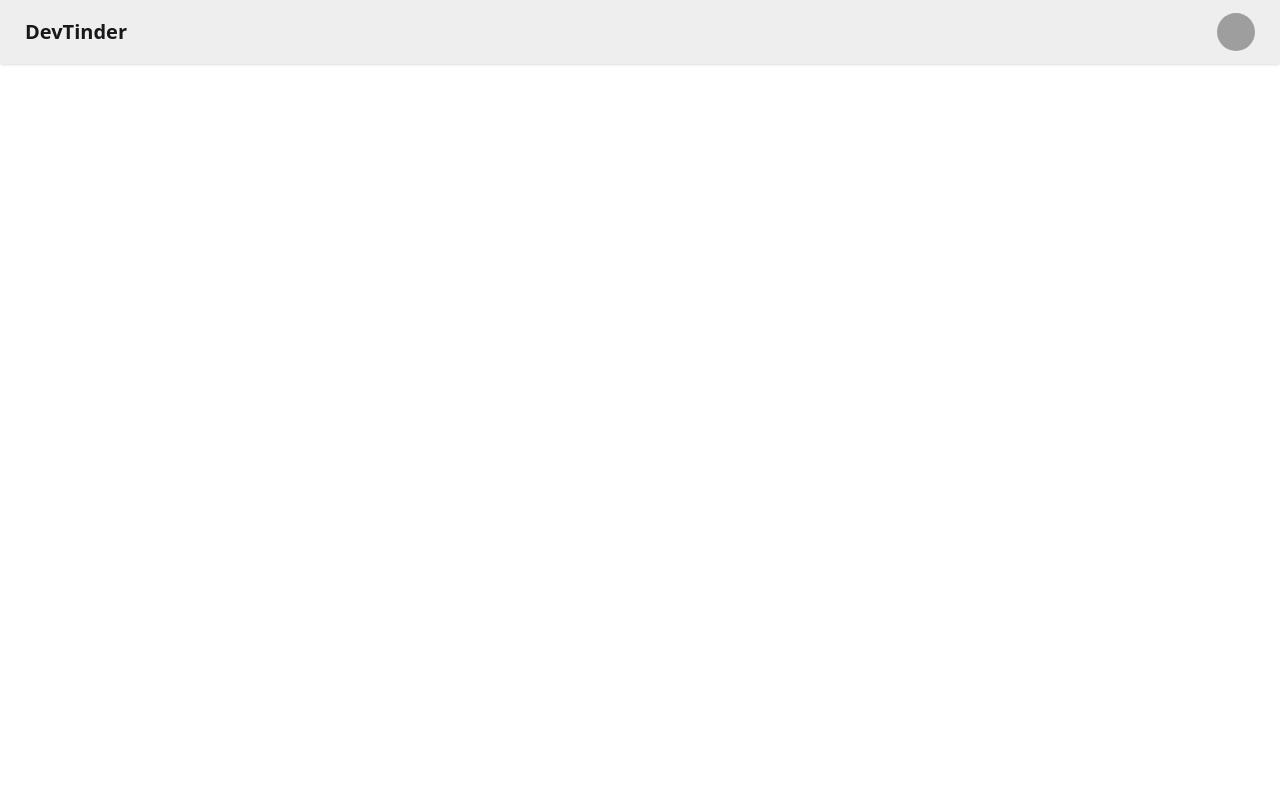
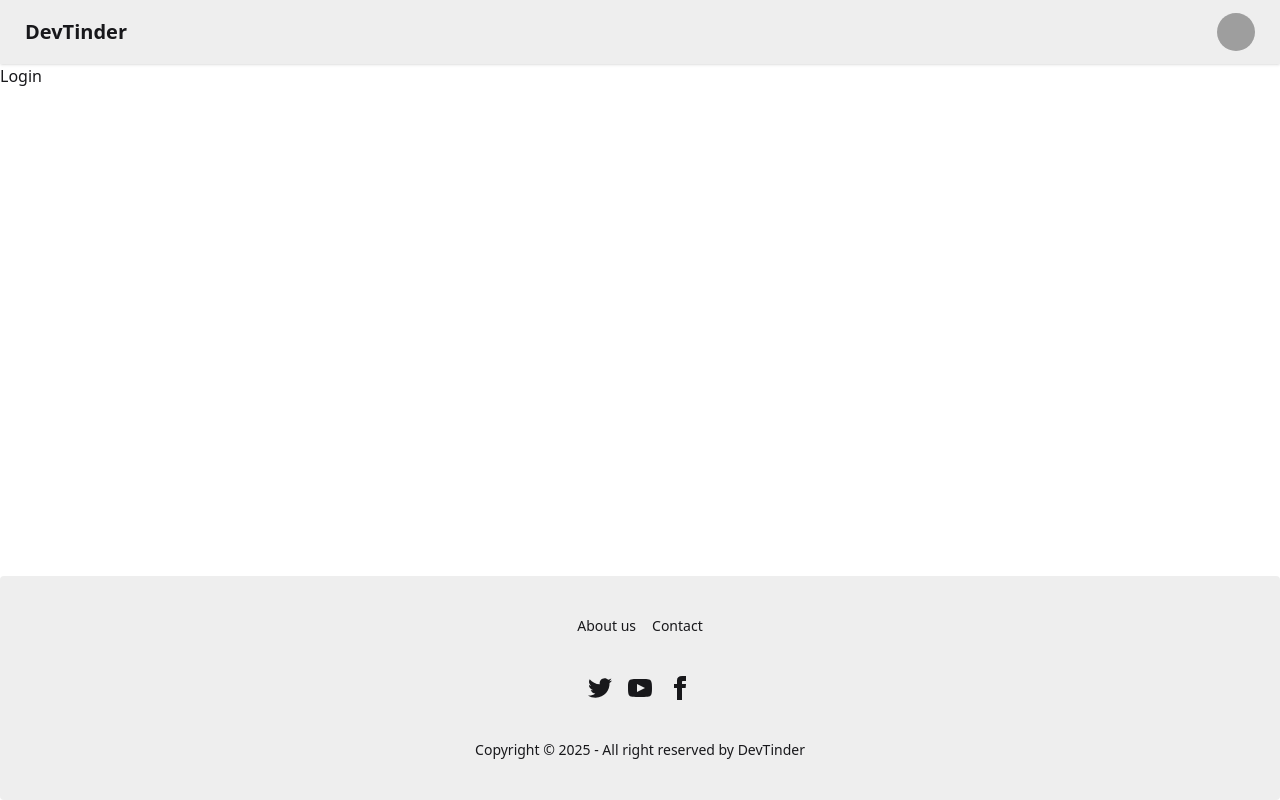
Before and after one commit to kowshikmeda/devtinder, a React (Vite) app in the folder frontend/: page /login in a window 1280 px wide. Built offline with nearby package versions, Linux system fonts and the light colour scheme; grey boxes are pictures that could not be loaded.

Commit message:
create a basic structure ui

```diff
--- a/frontend/src/App.jsx
+++ b/frontend/src/App.jsx
@@ -1,36 +1,24 @@
 import React from 'react'
-
+import Login from './components/Login'
+import Profile from './components/Profile'
+import {BrowserRouter,Routes,Route }from 'react-router-dom'
+import Body from './components/Body'
 const App = () => {
   return (
-    <div className="navbar bg-base-300 shadow-sm">
-  <div className="flex-1">
-    <a className="btn btn-ghost text-xl">DevTinder</a>
-  </div>
-  <div className="flex gap-2">
+    <>
 
-    <div className="dropdown dropdown-end mx-4">
-      <div tabIndex={0} role="button" className="btn btn-ghost btn-circle avatar ">
-        <div className="w-10 rounded-full">
-          <img
-            alt="Tailwind CSS Navbar component"
-            src="https://img.daisyui.com/images/stock/photo-1534528741775-53994a69daeb.webp" />
-        </div>
-      </div>
-      <ul
-        tabIndex={0}
-        className="menu menu-sm dropdown-content bg-base-100 rounded-box z-1 mt-3 w-52 p-2 shadow">
-        <li>
-          <a className="justify-between">
-            Profile
-            <span className="badge">New</span>
-          </a>
-        </li>
-        <li><a>Settings</a></li>
-        <li><a>Logout</a></li>
-      </ul>
-    </div>
-  </div>
-</div>
+    <BrowserRouter basename="/">
+    <Routes>
+      <Route path="/" element={<Body/>}>
+         <Route path='/login' element={<Login/>}/>
+         <Route path='/profile' element={<Profile/>}/>
+      </Route>
+    </Routes>
+    </BrowserRouter>
+
+
+     </>
+
   )
 }
 
--- /dev/null
+++ b/frontend/src/components/Body.jsx
@@ -0,0 +1,16 @@
+import React from 'react'
+import Navbar from './Navbar'
+import { Outlet } from 'react-router-dom'
+import Footer from './Footer'
+
+const Body = () => {
+  return (
+    <div>
+        <Navbar/>
+        <Outlet/>
+        <Footer/>
+     </div>
+  )
+}
+
+export default Body
--- /dev/null
+++ b/frontend/src/components/Footer.jsx
@@ -0,0 +1,54 @@
+import React from 'react'
+
+const Footer = () => {
+  return (
+    <footer className="footer footer-horizontal footer-center bg-base-300 text-base-content rounded p-10 fixed bottom-0">
+    <nav className="grid grid-flow-col gap-4">
+      <a className="link link-hover">About us</a>
+      <a className="link link-hover">Contact</a>
+    </nav>
+    <nav>
+      <div className="grid grid-flow-col gap-4">
+        <a>
+          <svg
+            xmlns="http://www.w3.org/2000/svg"
+            width="24"
+            height="24"
+            viewBox="0 0 24 24"
+            className="fill-current">
+            <path
+              d="M24 4.557c-.883.392-1.832.656-2.828.775 1.017-.609 1.798-1.574 2.165-2.724-.951.564-2.005.974-3.127 1.195-.897-.957-2.178-1.555-3.594-1.555-3.179 0-5.515 2.966-4.797 6.045-4.091-.205-7.719-2.165-10.148-5.144-1.29 2.213-.669 5.108 1.523 6.574-.806-.026-1.566-.247-2.229-.616-.054 2.281 1.581 4.415 3.949 4.89-.693.188-1.452.232-2.224.084.626 1.956 2.444 3.379 4.6 3.419-2.07 1.623-4.678 2.348-7.29 2.04 2.179 1.397 4.768 2.212 7.548 2.212 9.142 0 14.307-7.721 13.995-14.646.962-.695 1.797-1.562 2.457-2.549z"></path>
+          </svg>
+        </a>
+        <a>
+          <svg
+            xmlns="http://www.w3.org/2000/svg"
+            width="24"
+            height="24"
+            viewBox="0 0 24 24"
+            className="fill-current">
+            <path
+              d="M19.615 3.184c-3.604-.246-11.631-.245-15.23 0-3.897.266-4.356 2.62-4.385 8.816.029 6.185.484 8.549 4.385 8.816 3.6.245 11.626.246 15.23 0 3.897-.266 4.356-2.62 4.385-8.816-.029-6.185-.484-8.549-4.385-8.816zm-10.615 12.816v-8l8 3.993-8 4.007z"></path>
+          </svg>
+        </a>
+        <a>
+          <svg
+            xmlns="http://www.w3.org/2000/svg"
+            width="24"
+            height="24"
+            viewBox="0 0 24 24"
+            className="fill-current">
+            <path
+              d="M9 8h-3v4h3v12h5v-12h3.642l.358-4h-4v-1.667c0-.955.192-1.333 1.115-1.333h2.885v-5h-3.808c-3.596 0-5.192 1.583-5.192 4.615v3.385z"></path>
+          </svg>
+        </a>
+      </div>
+    </nav>
+    <aside>
+      <p>Copyright © {new Date().getFullYear()} - All right reserved by DevTinder</p>
+    </aside>
+  </footer>
+  )
+}
+
+export default Footer
--- /dev/null
+++ b/frontend/src/components/Login.jsx
@@ -0,0 +1,9 @@
+import React from 'react'
+
+const Login = () => {
+  return (
+    <div>Login</div>
+  )
+}
+
+export default Login
--- /dev/null
+++ b/frontend/src/components/Navbar.jsx
@@ -0,0 +1,37 @@
+import React from 'react'
+
+const Navbar = () => {
+  return (
+    <div className="navbar bg-base-300 shadow-sm">
+    <div className="flex-1">
+      <a className="btn btn-ghost text-xl">DevTinder</a>
+    </div>
+    <div className="flex gap-2">
+
+      <div className="dropdown dropdown-end mx-4">
+        <div tabIndex={0} role="button" className="btn btn-ghost btn-circle avatar ">
+          <div className="w-10 rounded-full">
+            <img
+              alt="Tailwind CSS Navbar component"
+              src="https://img.daisyui.com/images/stock/photo-1534528741775-53994a69daeb.webp" />
+          </div>
+        </div>
+        <ul
+          tabIndex={0}
+          className="menu menu-sm dropdown-content bg-base-100 rounded-box z-1 mt-3 w-52 p-2 shadow">
+          <li>
+            <a className="justify-between">
+              Profile
+              <span className="badge">New</span>
+            </a>
+          </li>
+          <li><a>Settings</a></li>
+          <li><a>Logout</a></li>
+        </ul>
+      </div>
+    </div>
+  </div>
+  )
+}
+
+export default Navbar
--- /dev/null
+++ b/frontend/src/components/Profile.jsx
@@ -0,0 +1,9 @@
+import React from 'react'
+
+const Profile = () => {
+  return (
+    <div>Profile</div>
+  )
+}
+
+export default Profile
```
Also changed, not shown: 1 other file (tests, documents, lock files or other folders).
